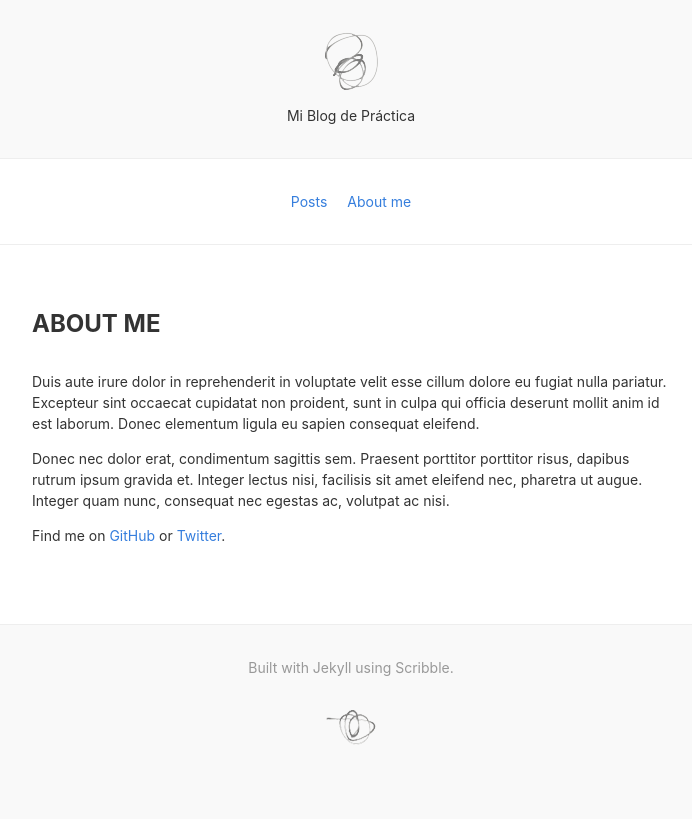
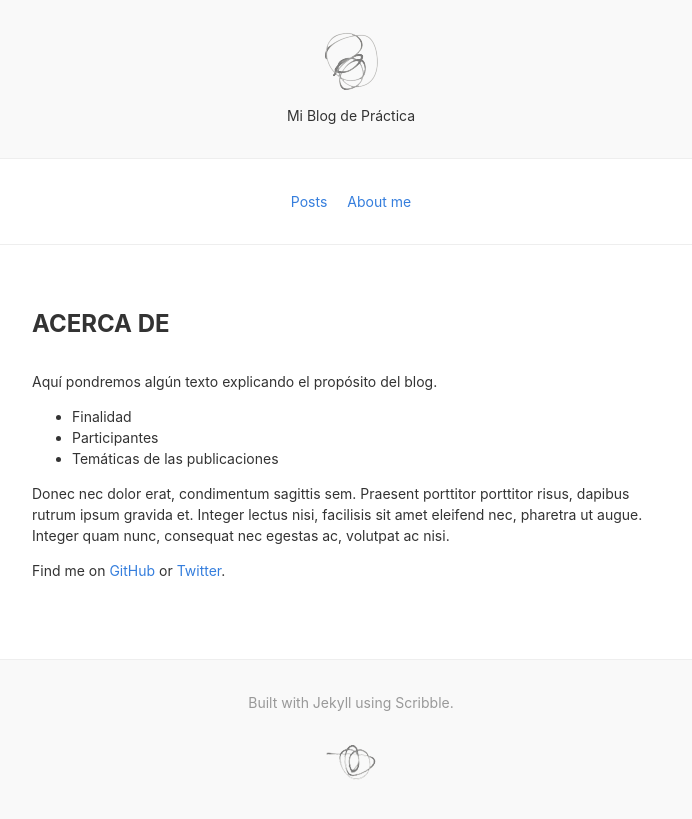
Before and after one commit to educacion4ti/practica, a Jekyll site: the page built from about.md, in a window 1280 px wide. Shown: the top 819 px of the page, without its empty margins (289-981 px from the left). Built offline with Jekyll 4.4.1, drawn with Linux system fonts in a browser that asks for light colours; nearby versions of some CDN libraries.

Commit message:
modificar about

```diff
--- a/about.md
+++ b/about.md
@@ -1,8 +1,11 @@
 ---
-title: About me
+title: Acerca de
 ---
 
-Duis aute irure dolor in reprehenderit in voluptate velit esse cillum dolore eu fugiat nulla pariatur. Excepteur sint occaecat cupidatat non proident, sunt in culpa qui officia deserunt mollit anim id est laborum. Donec elementum ligula eu sapien consequat eleifend.
+Aquí pondremos algún texto explicando el propósito del blog.
+* Finalidad
+* Participantes
+* Temáticas de las publicaciones
 
 Donec nec dolor erat, condimentum sagittis sem. Praesent porttitor porttitor risus, dapibus rutrum ipsum gravida et. Integer lectus nisi, facilisis sit amet eleifend nec, pharetra ut augue. Integer quam nunc, consequat nec egestas ac, volutpat ac nisi.
 
```
